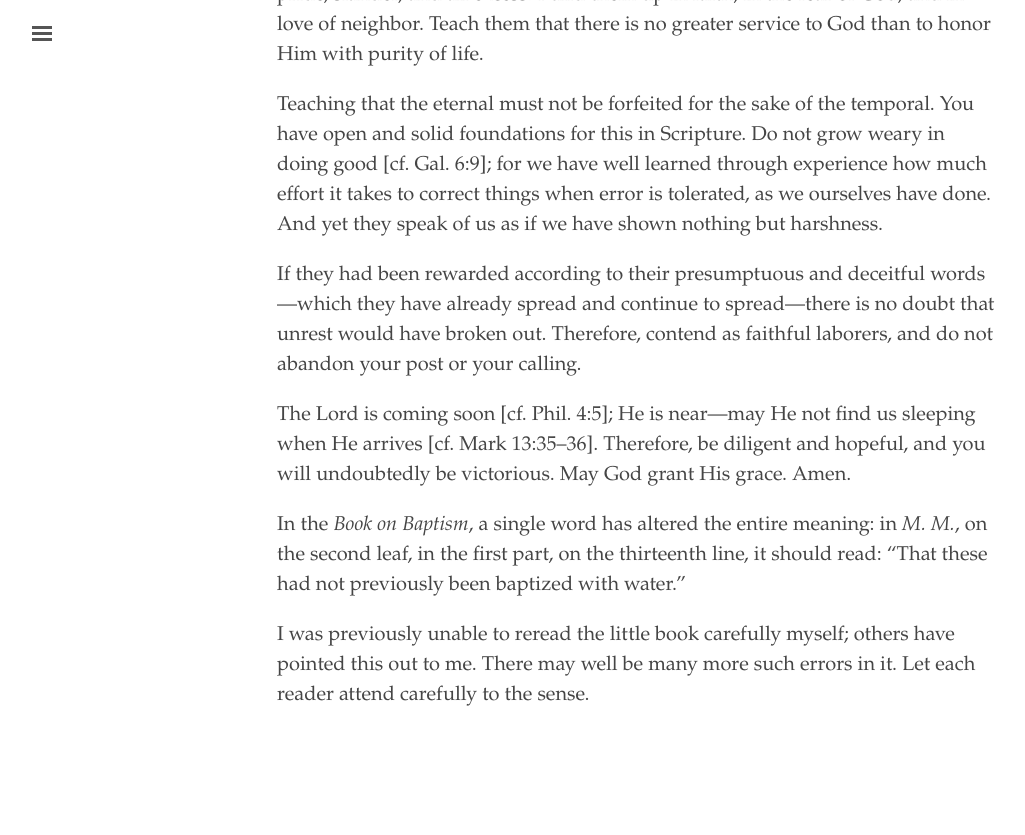
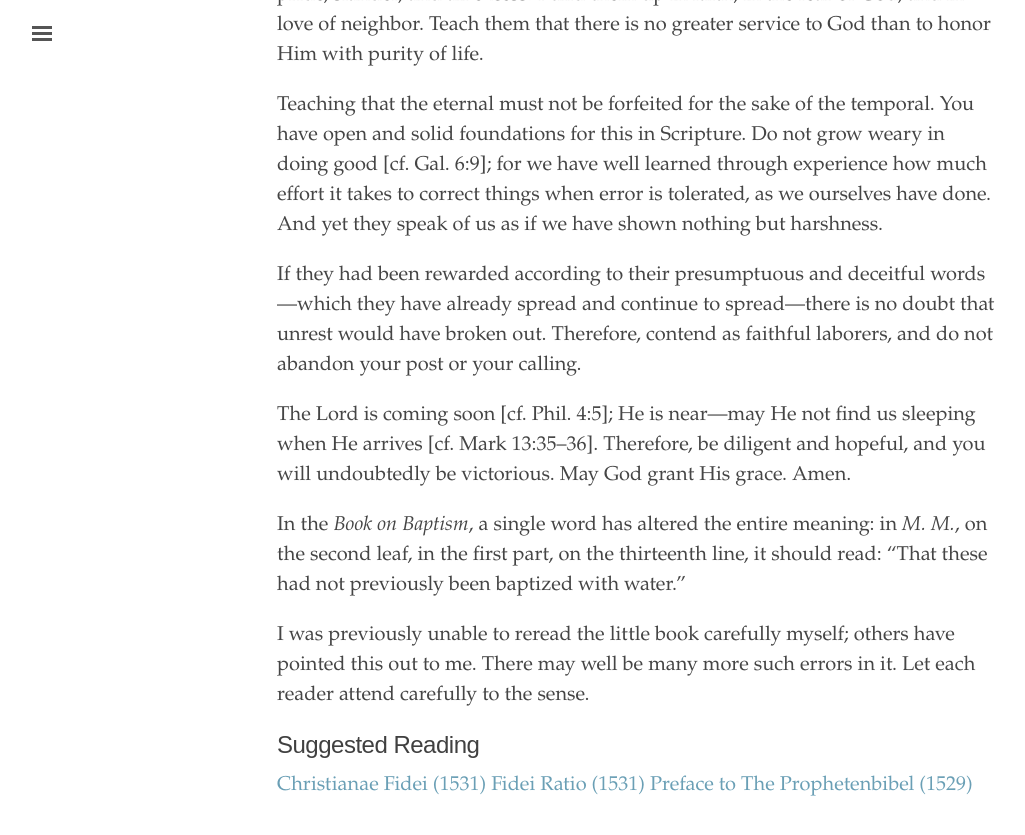
Before and after one commit to turicumzwingli/turicum, a Jekyll site: the page built from _texts/vondempredigtamt.md, in a window 1280 px wide and 900 px high, scrolled down 42938 px. Shown: the top 835 px of the window, without its empty margins (3-1028 px from the left). Built offline with Jekyll 4.4.1, drawn with Linux system fonts in a browser that asks for light colours; before the commit the page ends 43748 px from its top, so only the background shows below that.

Commit message:
Update vondempredigtamt.md add suggested reading at end

```diff
--- a/_texts/vondempredigtamt.md
+++ b/_texts/vondempredigtamt.md
@@ -531,3 +531,8 @@
 In the *Book on Baptism*, a single word has altered the entire meaning: in *M. M.*, on the second leaf, in the first part, on the thirteenth line, it should read: “That these had not previously been baptized with water.”
 
 I was previously unable to reread the little book carefully myself; others have pointed this out to me. There may well be many more such errors in it. Let each reader attend carefully to the sense.
+
+## Suggested Reading
+[Christianae Fidei (1531)](https://turicumzwingli.github.io/turicum/texts/christianaefidei/)
+[Fidei Ratio (1531)](https://turicumzwingli.github.io/turicum/texts/fideiratio/)
+[Preface to The Prophetenbibel (1529)](https://turicumzwingli.github.io/turicum/texts/prophetenbibel/)
```
